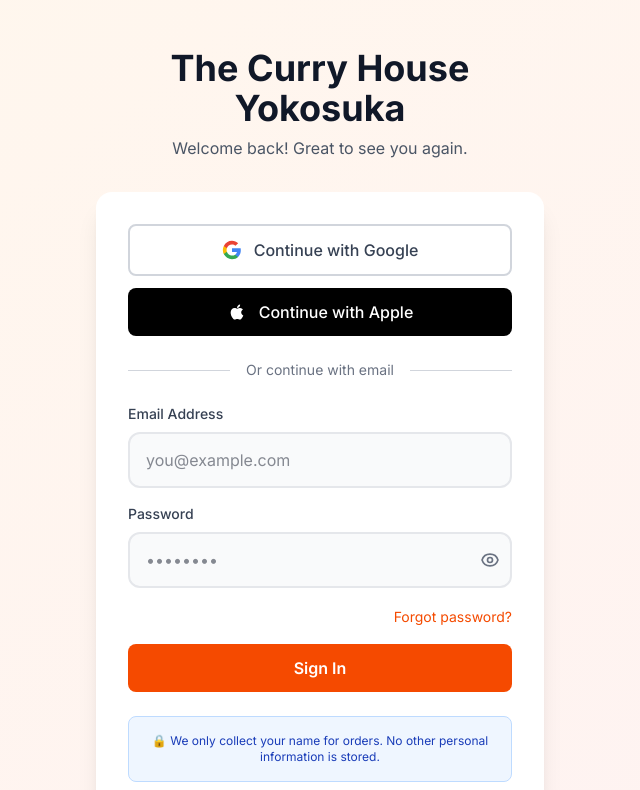
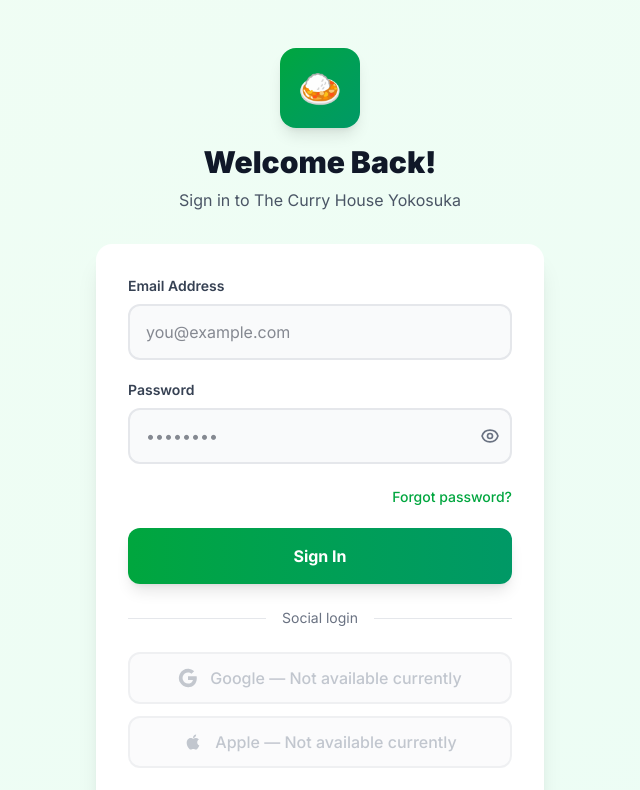
Before and after one commit to hitrog469-cmyk/curry-house-yokosuka, a Next.js app: page /auth/login in a window 1280 px wide. Shown: the top 790 px of the page, without its empty margins (320-960 px from the left). Built offline with nearby package versions, Linux system fonts and the light colour scheme; no server answers.

Commit message:
Disable Google/Apple login, make email login primary

```diff
--- a/app/auth/login/page.tsx
+++ b/app/auth/login/page.tsx
@@ -13,7 +13,7 @@ function LoginContent() {
   const [loading, setLoading] = useState(false);
   const [showPassword, setShowPassword] = useState(false);
 
-  const { signInWithEmail, signInWithGoogle, signInWithApple, user, loading: authLoading } = useAuth();
+  const { signInWithEmail, user, loading: authLoading } = useAuth();
   const router = useRouter();
   const searchParams = useSearchParams();
   const redirectTo = searchParams.get('redirectTo') || '/menu';
@@ -54,124 +54,49 @@ function LoginContent() {
     }
   };
 
-  const handleGoogleLogin = async () => {
-    setError('');
-    setLoading(true);
-
-    const { error } = await signInWithGoogle();
-
-    if (error) {
-      setError(error.message || 'Failed to sign in with Google');
-      setLoading(false);
-    }
-  };
-
-  const handleAppleLogin = async () => {
-    setError('');
-    setLoading(true);
-
-    const { error } = await signInWithApple();
-
-    if (error) {
-      setError(error.message || 'Failed to sign in with Apple');
-      setLoading(false);
-    }
-  };
-
   return (
-    <div className="min-h-screen bg-linear-to-br from-orange-50 to-red-50 dark:from-gray-900 dark:to-gray-800 flex items-center justify-center px-4 py-12">
+    <div className="min-h-screen bg-gradient-to-br from-green-50 to-emerald-50 flex items-center justify-center px-4 py-12">
       <div className="max-w-md w-full">
         {/* Logo/Header */}
         <div className="text-center mb-8">
-          <h1 className="text-4xl font-bold text-gray-900 dark:text-white mb-2">
-            The Curry House Yokosuka
+          <div className="w-20 h-20 bg-gradient-to-br from-green-600 to-emerald-600 rounded-2xl flex items-center justify-center mx-auto mb-4 shadow-lg">
+            <span className="text-4xl">🍛</span>
+          </div>
+          <h1 className="text-3xl font-black text-gray-900 mb-2">
+            Welcome Back!
           </h1>
-          <p className="text-gray-600 dark:text-gray-400">
-            Welcome back! Great to see you again.
+          <p className="text-gray-600">
+            Sign in to The Curry House Yokosuka
           </p>
         </div>
 
         {/* Login Card */}
-        <div className="bg-white dark:bg-gray-800 rounded-2xl shadow-xl p-8">
+        <div className="bg-white rounded-2xl shadow-xl p-8">
           {/* Error Message */}
           {error && (
-            <div className="mb-6 p-4 bg-red-50 dark:bg-red-900/20 border border-red-200 dark:border-red-800 rounded-lg">
-              <p className="text-sm text-red-600 dark:text-red-400">{error}</p>
+            <div className="mb-6 p-4 bg-red-50 border border-red-200 rounded-xl">
+              <p className="text-sm text-red-600">{error}</p>
             </div>
           )}
 
-          {/* Social Login Buttons */}
-          <div className="space-y-3 mb-6">
-            <button
-              onClick={handleGoogleLogin}
-              disabled={loading}
-              className="w-full flex items-center justify-center gap-3 px-4 py-3 border-2 border-gray-300 dark:border-gray-600 rounded-lg hover:bg-gray-50 dark:hover:bg-gray-700 transition-colors disabled:opacity-50 disabled:cursor-not-allowed"
-            >
-              <svg className="w-5 h-5" viewBox="0 0 24 24">
-                <path
-                  fill="#4285F4"
-                  d="M22.56 12.25c0-.78-.07-1.53-.2-2.25H12v4.26h5.92c-.26 1.37-1.04 2.53-2.21 3.31v2.77h3.57c2.08-1.92 3.28-4.74 3.28-8.09z"
-                />
-                <path
-                  fill="#34A853"
-                  d="M12 23c2.97 0 5.46-.98 7.28-2.66l-3.57-2.77c-.98.66-2.23 1.06-3.71 1.06-2.86 0-5.29-1.93-6.16-4.53H2.18v2.84C3.99 20.53 7.7 23 12 23z"
-                />
-                <path
-                  fill="#FBBC05"
-                  d="M5.84 14.09c-.22-.66-.35-1.36-.35-2.09s.13-1.43.35-2.09V7.07H2.18C1.43 8.55 1 10.22 1 12s.43 3.45 1.18 4.93l2.85-2.22.81-.62z"
-                />
-                <path
-                  fill="#EA4335"
-                  d="M12 5.38c1.62 0 3.06.56 4.21 1.64l3.15-3.15C17.45 2.09 14.97 1 12 1 7.7 1 3.99 3.47 2.18 7.07l3.66 2.84c.87-2.6 3.3-4.53 6.16-4.53z"
-                />
-              </svg>
-              <span className="text-gray-700 dark:text-gray-300 font-medium">
-                Continue with Google
-              </span>
-            </button>
-
-            <button
-              onClick={handleAppleLogin}
-              disabled={loading}
-              className="w-full flex items-center justify-center gap-3 px-4 py-3 bg-black hover:bg-gray-900 text-white rounded-lg transition-colors disabled:opacity-50 disabled:cursor-not-allowed"
-            >
-              <svg className="w-5 h-5" fill="currentColor" viewBox="0 0 24 24">
-                <path d="M17.05 20.28c-.98.95-2.05.8-3.08.35-1.09-.46-2.09-.48-3.24 0-1.44.62-2.2.44-3.06-.35C2.79 15.25 3.51 7.59 9.05 7.31c1.35.07 2.29.74 3.08.8 1.18-.24 2.31-.93 3.57-.84 1.51.12 2.65.72 3.4 1.8-3.12 1.87-2.38 5.98.48 7.13-.57 1.5-1.31 2.99-2.54 4.09l.01-.01zM12.03 7.25c-.15-2.23 1.66-4.07 3.74-4.25.29 2.58-2.34 4.5-3.74 4.25z"/>
-              </svg>
-              <span className="font-medium">Continue with Apple</span>
-            </button>
-          </div>
-
-          {/* Divider */}
-          <div className="relative mb-6">
-            <div className="absolute inset-0 flex items-center">
-              <div className="w-full border-t border-gray-300 dark:border-gray-600"></div>
-            </div>
-            <div className="relative flex justify-center text-sm">
-              <span className="px-4 bg-white dark:bg-gray-800 text-gray-500 dark:text-gray-400">
-                Or continue with email
-              </span>
-            </div>
-          </div>
-
-          {/* Email/Password Form - NO PHONE NUMBER! */}
-          <form onSubmit={handleEmailLogin} className="space-y-4">
+          {/* Email/Password Form */}
+          <form onSubmit={handleEmailLogin} className="space-y-5">
             <div>
-              <label className="block text-sm font-medium text-gray-700 dark:text-gray-300 mb-2">
+              <label className="block text-sm font-semibold text-gray-700 mb-2">
                 Email Address
               </label>
               <input
                 type="email"
                 value={email}
                 onChange={(e) => setEmail(e.target.value)}
-                className="w-full px-4 py-3.5 border-2 border-gray-200 dark:border-gray-600 rounded-xl focus:border-orange-500 focus:outline-none dark:bg-gray-700 dark:text-white bg-gray-50 focus:bg-white transition-all focus:shadow-sm"
+                className="w-full px-4 py-3.5 border-2 border-gray-200 rounded-xl focus:border-green-500 focus:outline-none bg-gray-50 focus:bg-white transition-all"
                 placeholder="you@example.com"
                 disabled={loading}
               />
             </div>
 
             <div>
-              <label className="block text-sm font-medium text-gray-700 dark:text-gray-300 mb-2">
+              <label className="block text-sm font-semibold text-gray-700 mb-2">
                 Password
               </label>
               <div className="relative">
@@ -179,14 +104,14 @@ function LoginContent() {
                   type={showPassword ? 'text' : 'password'}
                   value={password}
                   onChange={(e) => setPassword(e.target.value)}
-                  className="w-full px-4 py-3.5 border-2 border-gray-200 dark:border-gray-600 rounded-xl focus:border-orange-500 focus:outline-none dark:bg-gray-700 dark:text-white bg-gray-50 focus:bg-white transition-all focus:shadow-sm"
+                  className="w-full px-4 py-3.5 border-2 border-gray-200 rounded-xl focus:border-green-500 focus:outline-none bg-gray-50 focus:bg-white transition-all"
                   placeholder="••••••••"
                   disabled={loading}
                 />
                 <button
                   type="button"
                   onClick={() => setShowPassword(!showPassword)}
-                  className="absolute right-3 top-1/2 -translate-y-1/2 text-gray-500 hover:text-gray-700 dark:text-gray-400 dark:hover:text-gray-300"
+                  className="absolute right-3 top-1/2 -translate-y-1/2 text-gray-500 hover:text-gray-700"
                 >
                   {showPassword ? (
                     <svg className="w-5 h-5" fill="none" stroke="currentColor" viewBox="0 0 24 24">
@@ -206,7 +131,7 @@ function LoginContent() {
             <div className="text-right">
               <Link
                 href="/auth/forgot-password"
-                className="text-sm text-orange-600 hover:text-orange-700 dark:text-orange-400 dark:hover:text-orange-300"
+                className="text-sm text-green-600 hover:text-green-700 font-medium"
               >
                 Forgot password?
               </Link>
@@ -216,28 +141,80 @@ function LoginContent() {
             <button
               type="submit"
               disabled={loading}
-              className="w-full bg-orange-600 hover:bg-orange-700 text-white font-semibold py-3 rounded-lg transition-colors disabled:opacity-50 disabled:cursor-not-allowed"
+              className="w-full bg-gradient-to-r from-green-600 to-emerald-600 hover:from-green-700 hover:to-emerald-700 text-white font-bold py-4 rounded-xl transition-all disabled:opacity-50 disabled:cursor-not-allowed shadow-lg hover:shadow-xl"
             >
-              {loading ? 'Signing in...' : 'Sign In'}
+              {loading ? (
+                <span className="flex items-center justify-center gap-2">
+                  <svg className="animate-spin h-5 w-5" viewBox="0 0 24 24">
+                    <circle className="opacity-25" cx="12" cy="12" r="10" stroke="currentColor" strokeWidth="4" fill="none" />
+                    <path className="opacity-75" fill="currentColor" d="M4 12a8 8 0 018-8V0C5.373 0 0 5.373 0 12h4zm2 5.291A7.962 7.962 0 014 12H0c0 3.042 1.135 5.824 3 7.938l3-2.647z" />
+                  </svg>
+                  Signing in...
+                </span>
+              ) : (
+                'Sign In'
+              )}
             </button>
           </form>
 
+          {/* Divider */}
+          <div className="relative my-6">
+            <div className="absolute inset-0 flex items-center">
+              <div className="w-full border-t border-gray-200"></div>
+            </div>
+            <div className="relative flex justify-center text-sm">
+              <span className="px-4 bg-white text-gray-500">
+                Social login
+              </span>
+            </div>
+          </div>
+
+          {/* Social Login - Disabled */}
+          <div className="space-y-3">
+            <button
+              disabled
+              className="w-full flex items-center justify-center gap-3 px-4 py-3 border-2 border-gray-200 rounded-xl bg-gray-50 cursor-not-allowed opacity-60"
+            >
+              <svg className="w-5 h-5" viewBox="0 0 24 24">
+                <path fill="#9CA3AF" d="M22.56 12.25c0-.78-.07-1.53-.2-2.25H12v4.26h5.92c-.26 1.37-1.04 2.53-2.21 3.31v2.77h3.57c2.08-1.92 3.28-4.74 3.28-8.09z" />
+                <path fill="#9CA3AF" d="M12 23c2.97 0 5.46-.98 7.28-2.66l-3.57-2.77c-.98.66-2.23 1.06-3.71 1.06-2.86 0-5.29-1.93-6.16-4.53H2.18v2.84C3.99 20.53 7.7 23 12 23z" />
+                <path fill="#9CA3AF" d="M5.84 14.09c-.22-.66-.35-1.36-.35-2.09s.13-1.43.35-2.09V7.07H2.18C1.43 8.55 1 10.22 1 12s.43 3.45 1.18 4.93l2.85-2.22.81-.62z" />
+                <path fill="#9CA3AF" d="M12 5.38c1.62 0 3.06.56 4.21 1.64l3.15-3.15C17.45 2.09 14.97 1 12 1 7.7 1 3.99 3.47 2.18 7.07l3.66 2.84c.87-2.6 3.3-4.53 6.16-4.53z" />
+              </svg>
+              <span className="text-gray-400 font-medium">
+                Google — Not available currently
+              </span>
+            </button>
+
+            <button
+              disabled
+              className="w-full flex items-center justify-center gap-3 px-4 py-3 border-2 border-gray-200 rounded-xl bg-gray-50 cursor-not-allowed opacity-60"
+            >
+              <svg className="w-5 h-5 text-gray-400" fill="currentColor" viewBox="0 0 24 24">
+                <path d="M17.05 20.28c-.98.95-2.05.8-3.08.35-1.09-.46-2.09-.48-3.24 0-1.44.62-2.2.44-3.06-.35C2.79 15.25 3.51 7.59 9.05 7.31c1.35.07 2.29.74 3.08.8 1.18-.24 2.31-.93 3.57-.84 1.51.12 2.65.72 3.4 1.8-3.12 1.87-2.38 5.98.48 7.13-.57 1.5-1.31 2.99-2.54 4.09l.01-.01zM12.03 7.25c-.15-2.23 1.66-4.07 3.74-4.25.29 2.58-2.34 4.5-3.74 4.25z"/>
+              </svg>
+              <span className="text-gray-400 font-medium">
+                Apple — Not available currently
+              </span>
+            </button>
+          </div>
+
           {/* Privacy Notice */}
-          <div className="mt-6 p-4 bg-blue-50 dark:bg-blue-900/20 border border-blue-200 dark:border-blue-800 rounded-lg">
-            <p className="text-xs text-blue-800 dark:text-blue-300 text-center">
-              🔒 We only collect your name for orders. No other personal information is stored.
+          <div className="mt-6 p-4 bg-green-50 border border-green-200 rounded-xl">
+            <p className="text-xs text-green-800 text-center">
+              🔒 We only collect your name & email for orders. Your data is safe with us.
             </p>
           </div>
 
           {/* Sign Up Link */}
-          <div className="mt-4 text-center">
-            <p className="text-gray-600 dark:text-gray-400">
-              Don't have an account?{' '}
+          <div className="mt-6 text-center">
+            <p className="text-gray-600">
+              Don&apos;t have an account?{' '}
               <Link
                 href="/auth/register"
-                className="text-orange-600 hover:text-orange-700 dark:text-orange-400 dark:hover:text-orange-300 font-semibold"
+                className="text-green-600 hover:text-green-700 font-bold"
               >
-                Sign up
+                Sign up free
               </Link>
             </p>
           </div>
@@ -247,9 +224,12 @@ function LoginContent() {
         <div className="mt-6 text-center">
           <button
             onClick={() => router.push('/menu')}
-            className="text-gray-600 dark:text-gray-400 hover:text-gray-800 dark:hover:text-gray-200 text-sm"
+            className="text-gray-500 hover:text-gray-700 text-sm font-medium inline-flex items-center gap-2"
           >
-            Continue as guest →
+            Continue browsing as guest
+            <svg className="w-4 h-4" fill="none" stroke="currentColor" viewBox="0 0 24 24">
+              <path strokeLinecap="round" strokeLinejoin="round" strokeWidth={2} d="M17 8l4 4m0 0l-4 4m4-4H3" />
+            </svg>
           </button>
         </div>
       </div>
@@ -260,8 +240,8 @@ function LoginContent() {
 export default function LoginPage() {
   return (
     <Suspense fallback={
-      <div className="min-h-screen flex items-center justify-center">
-        <div className="animate-spin rounded-full h-8 w-8 border-b-2 border-orange-600"></div>
+      <div className="min-h-screen flex items-center justify-center bg-gradient-to-br from-green-50 to-emerald-50">
+        <div className="animate-spin rounded-full h-8 w-8 border-b-2 border-green-600"></div>
       </div>
     }>
       <LoginContent />
```
